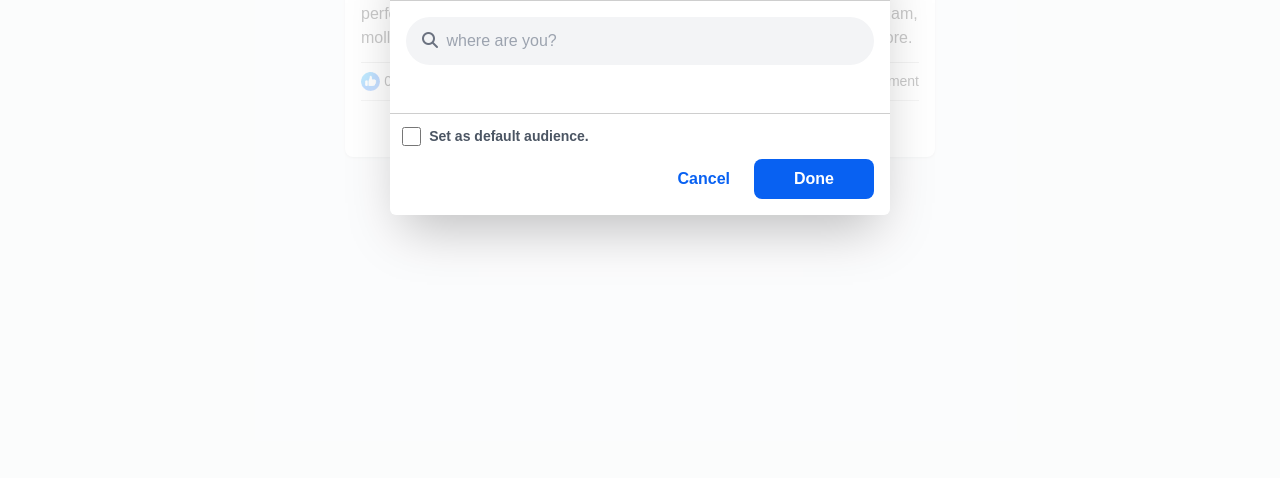
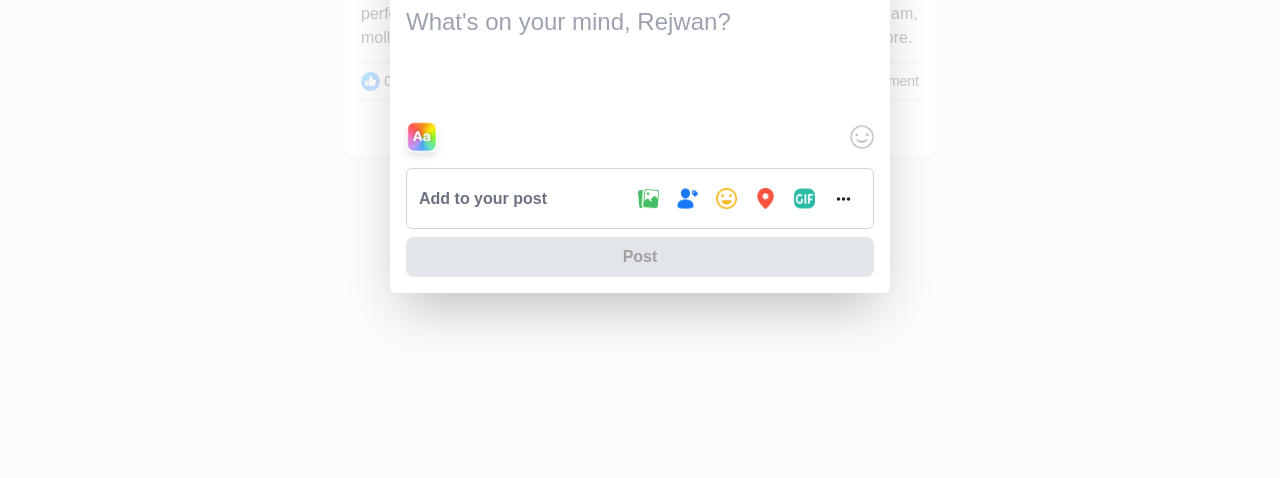
Before and after one commit to RIR360/Facebook-post-creation, a website: page dist/index.html in a window 1280 px wide. Shown: the part 322-800 px from the top of the page. Drawn offline with Linux system fonts and the light colour scheme.

Commit message:
visibility fix

```diff
--- a/dist/index.html
+++ b/dist/index.html
@@ -111,7 +111,7 @@
   <div id="create-post" class="fixed top-0 left-0 w-full h-full bg-white bg-opacity-75 z-10">
     <form action="#" class="create-post-form w-full h-full flex justify-center items-center" onsubmit="return createPostFrom(this)">
       <!-- create post box -->
-      <div id="create-post-box" class="hidden create-post-box bg-white rounded-md shadow-2xl">
+      <div id="create-post-box" class="create-post-box bg-white rounded-md shadow-2xl">
         <h2 class="text-xl font-bold text-center py-3 border-bottom flex items-center justify-between px-4">
           <div class="px-4"></div>
           <div>
@@ -291,7 +291,7 @@
         </div>
       </div>
       <!-- post check in -->
-      <div id="post-checkin-box" class="create-post-box bg-white rounded-md shadow-2xl">
+      <div id="post-checkin-box" class="hidden create-post-box bg-white rounded-md shadow-2xl">
         <h2 class="text-xl font-bold text-center py-3 border-bottom flex items-center justify-between px-4">
           <button type="button" class="btn btn-gray circle" onclick="toggle('#create-post-box', '#post-checkin-box')">
             <i class="fa fa-arrow-left"></i>
```
